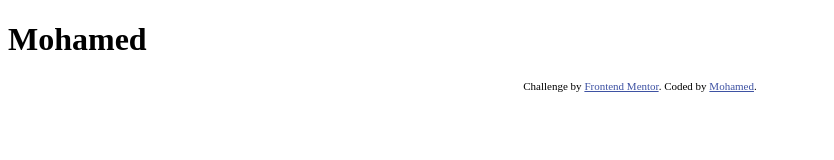
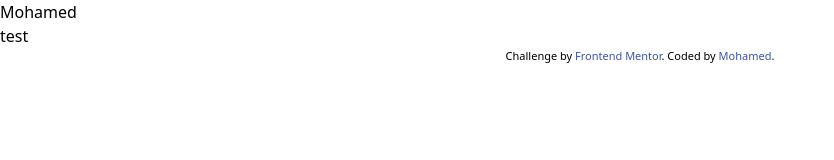
Before and after one commit to Ref34t/bookmark-landing-page-master, a plain HTML site: page index.html in a window 1280 px wide. Shown: the whole page, without its empty margins (0-834 px from the left). Drawn offline with nearby package versions, Linux system fonts and the light colour scheme.

Commit message:
added tailland.css

```diff
--- a/index.html
+++ b/index.html
@@ -5,7 +5,7 @@
   <meta name="viewport" content="width=device-width, initial-scale=1.0"> <!-- displays site properly based on user's device -->
 
   <link rel="icon" type="image/png" sizes="32x32" href="./images/favicon-32x32.png">
-
+  <link href="https://unpkg.com/tailwindcss@^1.0/dist/tailwind.min.css" rel="stylesheet">
   <title>Frontend Mentor | Bookmark landing page</title>
 
   <!-- Feel free to remove these styles or customise in your own stylesheet 👍 -->
@@ -17,7 +17,7 @@
 <body>
 
  <h1>Mohamed</h1>
-
+ <h2>test</h2>
   <footer>
     <p class="attribution">
       Challenge by <a href="https://www.frontendmentor.io?ref=challenge" target="_blank">Frontend Mentor</a>.
```
